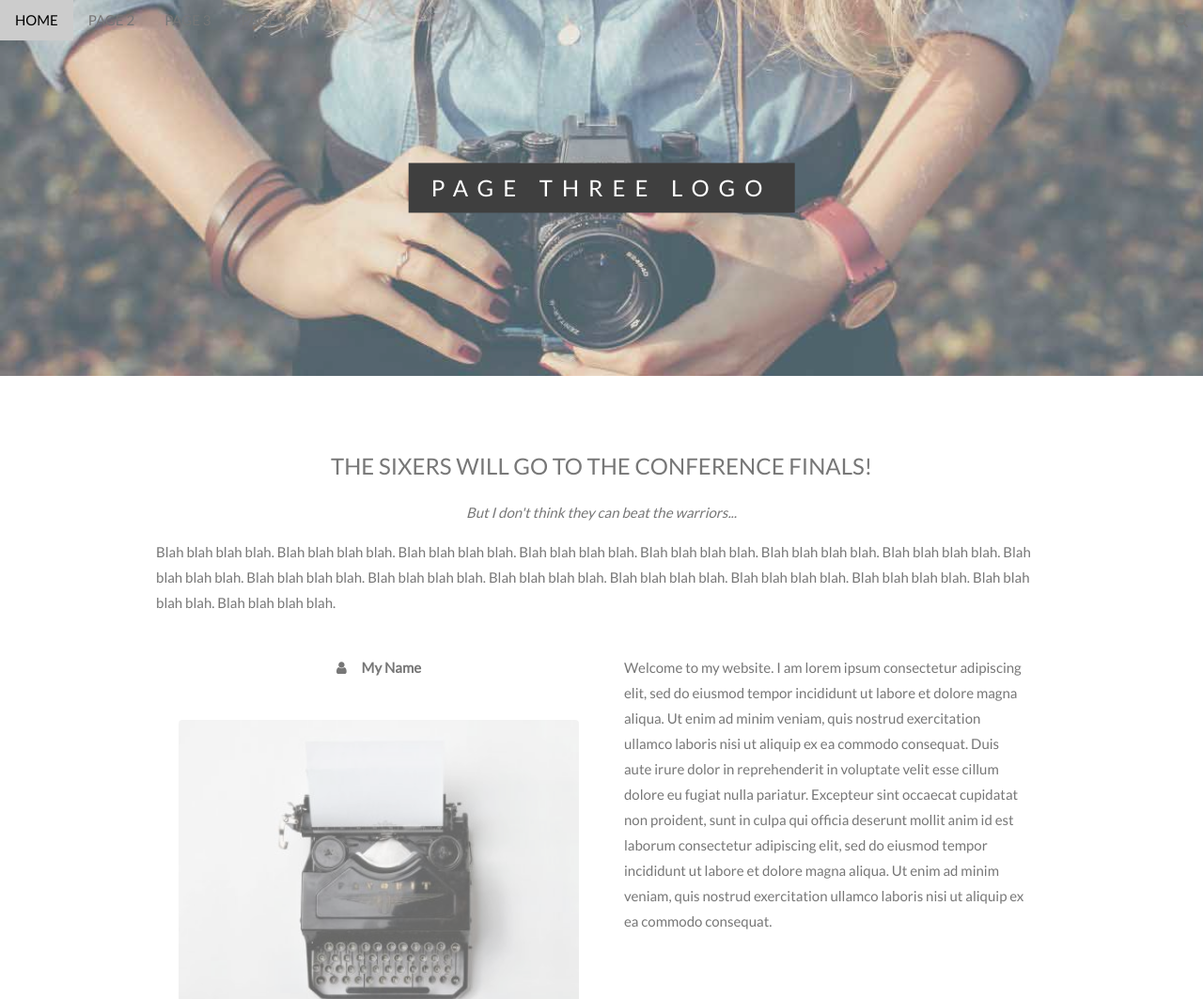
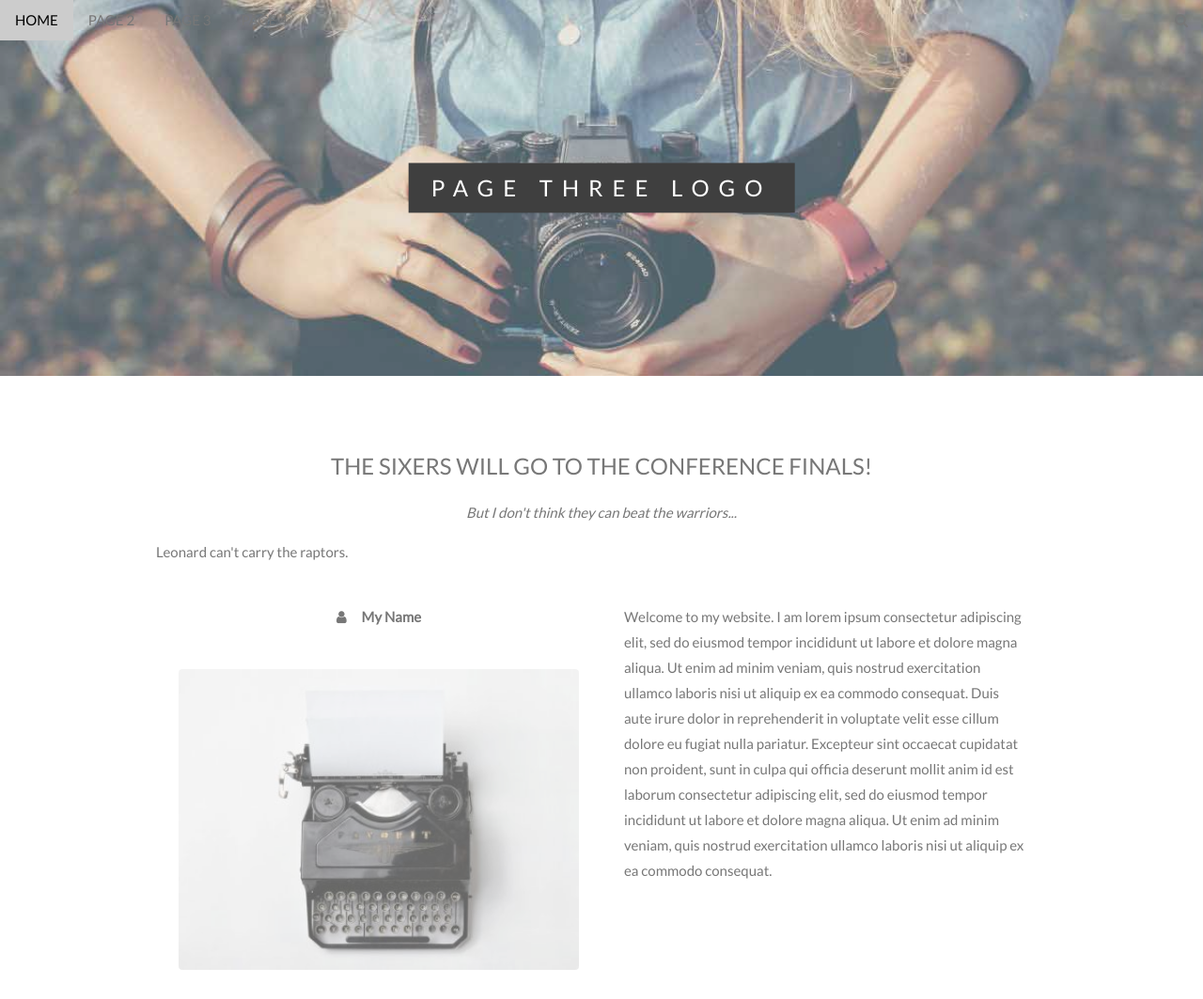
Before and after one commit to poolfund/PoolFund, a plain HTML site: page page3.html in a window 1280 px wide. Shown: the top 1063 px of the page at 94% size. Drawn offline with Linux system fonts and the light colour scheme.

```diff
--- a/page3.html
+++ b/page3.html
@@ -45,10 +45,7 @@
   <h3 class="w3-center">THE SIXERS WILL GO TO THE CONFERENCE FINALS!</h3>
   <p class="w3-center"><em>But I don't think they can beat the warriors...</em></p>
   <p>
-      Blah blah blah blah. Blah blah blah blah. Blah blah blah blah. Blah blah blah blah.
-      Blah blah blah blah. Blah blah blah blah. Blah blah blah blah. Blah blah blah blah.
-      Blah blah blah blah. Blah blah blah blah. Blah blah blah blah. Blah blah blah blah.
-      Blah blah blah blah. Blah blah blah blah. Blah blah blah blah. Blah blah blah blah.
+      Leonard can't carry the raptors.
   </p>
   <div class="w3-row">
     <div class="w3-col m6 w3-center w3-padding-large">
```
